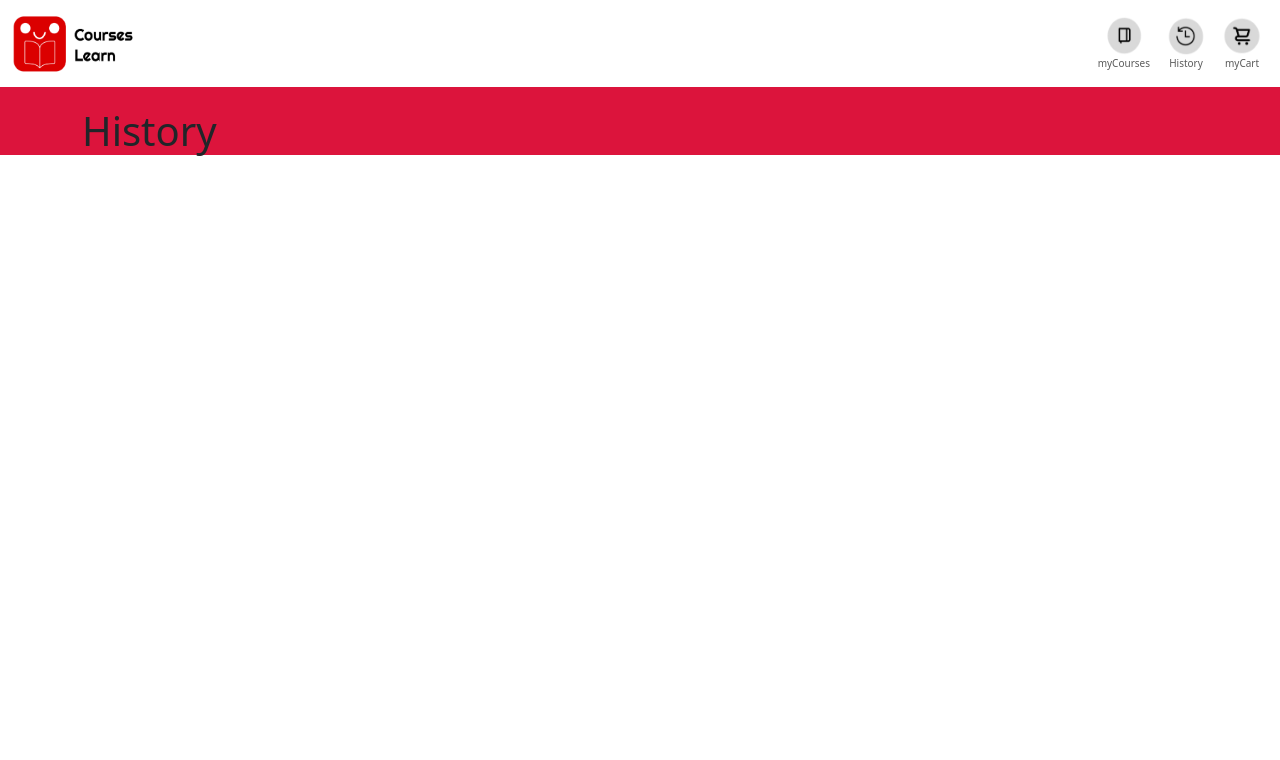
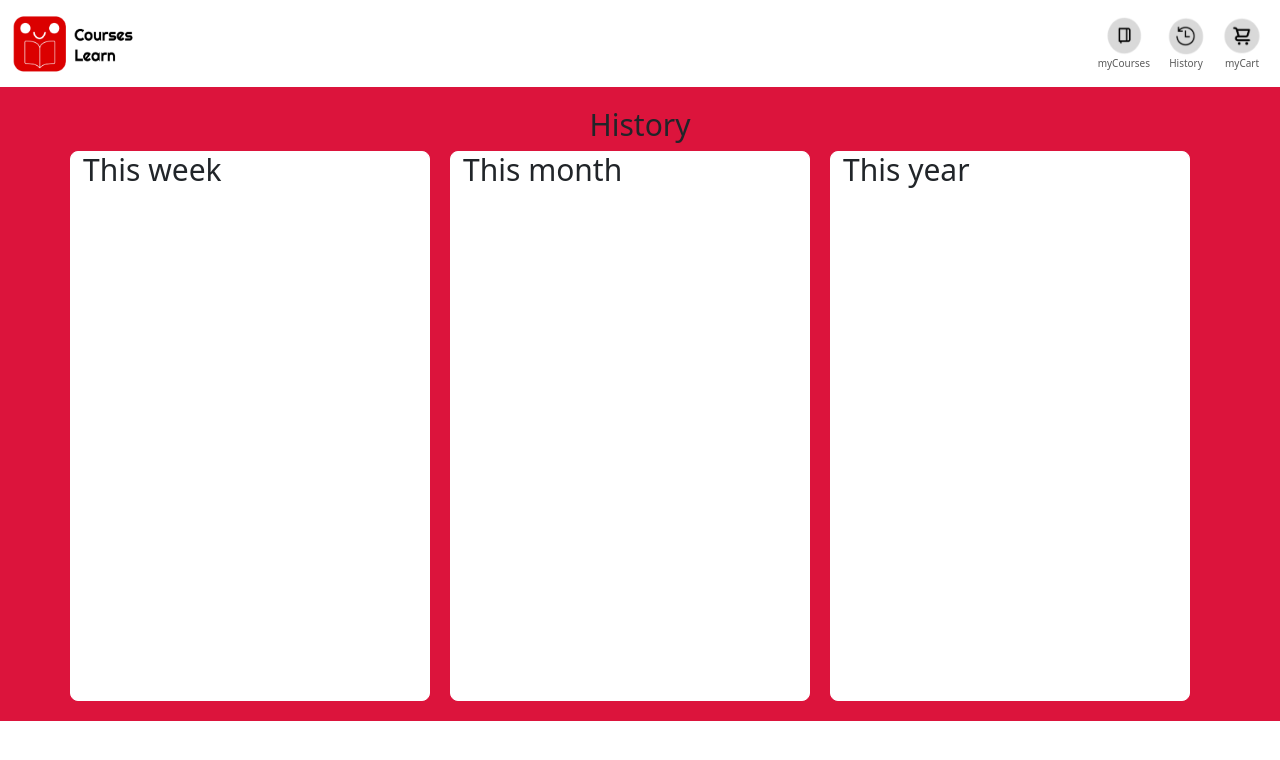
Before and after one commit to Alivefordie/course_learn, a React (Create React App) app in the folder client/: page /history in a window 1280 px wide. Shown: the top 760 px of the page. Built offline with nearby package versions, Linux system fonts and the light colour scheme.

Commit message:
cart background

```diff
--- a/client/src/App.css
+++ b/client/src/App.css
@@ -4,7 +4,7 @@
 
 .top-rank-course, .common-col, .newest-col {
   border: 1px solid #fff;
-  background-color: aliceblue;
+  background-color: #fff;
   height: 550px;
   border-spacing: 30px;
   border-radius: 8px;
@@ -14,9 +14,11 @@
 
 
 .cart-container {
-  border: 1px solid #010101;
-  height: 600px;
+  border: 1px solid #fff;
+  background-color: #fff;
+  height: 550px;
   border-radius: 8px;
+  margin-bottom: 20px;
 }
 
 .incart-container {
@@ -48,3 +50,12 @@
 .NavbarTop {
   margin-bottom: 20px;
 }
+
+.week-col, .month-col, .year-col {
+  background-color: #fff;
+  border: 1px solid #fff;
+  height: 550px;
+  border-radius: 8px;
+  margin-right: 20px;
+  margin-bottom: 20px;
+}
--- a/client/src/pages/Cart.js
+++ b/client/src/pages/Cart.js
@@ -7,7 +7,7 @@ const Cart = () => {
   return (
     <div className="body">
       <NavbarTop NavbarLink={NavbarLink} />
-      <Container className="cart-container">
+      <Container className="cart-container" >
         <h1 style={{ textAlign: "center" }}>myCart</h1>
         <Container className="incart-container">
           <h2>incart</h2>
--- a/client/src/pages/History.js
+++ b/client/src/pages/History.js
@@ -10,7 +10,18 @@ const History = () => {
     <div className="body">
       <NavbarTop NavbarLink={NavbarLink} />
       <Container sm='3' md='4'>
-        <h1>History</h1>
+        <h1 style={{textAlign: 'center', fontSize: 30}}>History</h1>
+        <Row>
+          <Col className="week-col">
+          <h1 style={{fontSize: 30}}>This week</h1>
+          </Col>
+          <Col className="month-col">
+          <h1 style={{fontSize: 30}}>This month</h1>
+          </Col>
+          <Col className="year-col">
+          <h1 style={{fontSize: 30}}>This year</h1>
+          </Col>
+        </Row>
       </Container>
     </div>
   );
```
